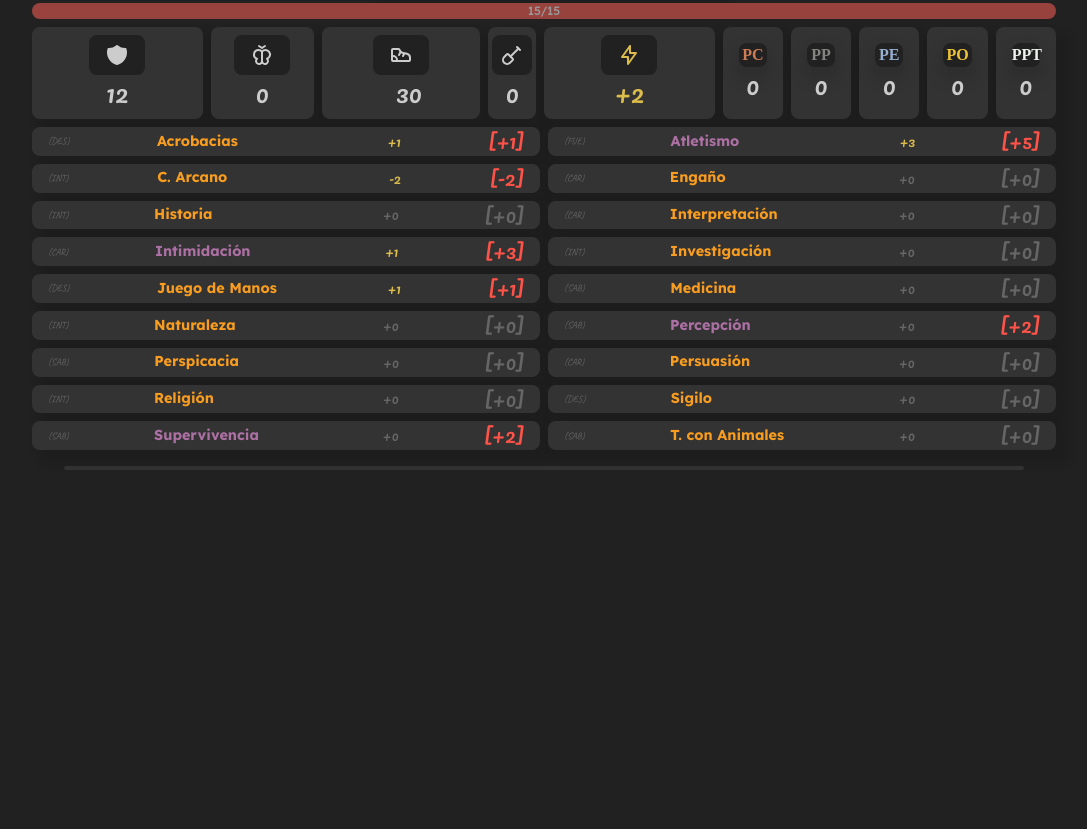
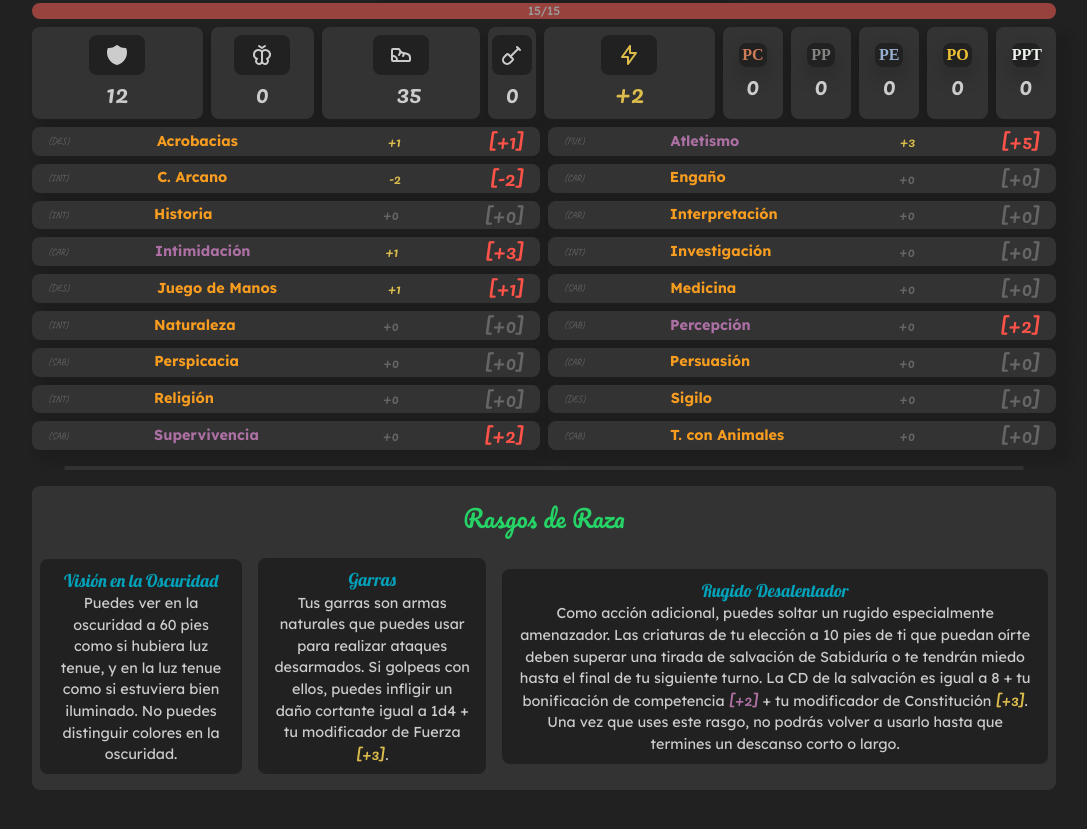
Before and after one commit to soynoov/voidegon, an Astro site: page /characters/lionel in a window 1280 px wide. Shown: the part 877-1706 px from the top of the page, without its empty margins (96-1183 px from the left). Before the commit the page ends 1443 px from the top, so only its background shows below. Built offline with nearby package versions, Linux system fonts and the light colour scheme; Astro itself is replaced by a stand-in of ours; a web font is replaced by a local one.

Commit message:
Update lionel.astro

```diff
--- a/src/pages/characters/lionel.astro
+++ b/src/pages/characters/lionel.astro
@@ -12,11 +12,12 @@ import CA from '../../components/little/CA.astro';
 import VEL from '../../components/little/VEL.astro';
 import INI from '../../components/little/INI.astro';
 import HR from '../../components/little/HR.astro';
+import H2 from '../../components/little/H2.astro';
 //
 let mod_com = 2,
-  fue = 3,
+  mod_fue = 3,
   des = 2,
-  con = 3,
+  mod_con = 3,
   int = -2,
   sab = 0,
   car = 1;
@@ -49,13 +50,13 @@ let mod_com = 2,
         />
       </section>
       <section class='col-span-6 pt-2'>
-        <HP hp={12 + con - 0} hpmax={12 + con} />
+        <HP hp={12 + mod_con - 0} hpmax={12 + mod_con} />
       </section>
       <section class='col-span-1 pt-2'>
         <CA des={des} />
       </section>
       <section class='col-span-2 p-2 pb-0'>
-        <VEL vel={30} />
+        <VEL vel={35} />
       </section>
       <section class='col-span-1 pt-2'>
         <INI des={des} />
@@ -72,7 +73,43 @@ let mod_com = 2,
       </section>
     </article>
     <HR />
-    <article></article>
+    <article class={`bg-[--gray] w-[80vw] mx-auto rounded-lg traits pb-2`}>
+      <H2 txt='Rasgos de Raza' />
+      <section>
+        <div>
+          <h4>Visión en la Oscuridad</h4>
+          <p>
+            Puedes ver en la oscuridad a 60 pies como si hubiera luz tenue, y en
+            la luz tenue como si estuviera bien iluminado. No puedes distinguir
+            colores en la oscuridad.
+          </p>
+        </div>
+        <div>
+          <h4>Garras</h4>
+          <p>
+            Tus garras son armas naturales que puedes usar para realizar ataques
+            desarmados. Si golpeas con ellos, puedes infligir un daño cortante
+            igual a 1d4 + tu modificador de Fuerza
+            <span id='date'>[+{mod_fue}]</span>.
+          </p>
+        </div>
+        <div>
+          <h4>Rugido Desalentador</h4>
+          <p>
+            Como acción adicional, puedes soltar un rugido especialmente
+            amenazador. Las criaturas de tu elección a 10 pies de ti que puedan
+            oírte deben superar una tirada de salvación de Sabiduría o te
+            tendrán miedo hasta el final de tu siguiente turno. La CD de la
+            salvación es igual a 8 + tu bonificación de competencia
+            <span class='font-[pacifico]' id='event'>
+              [+{mod_com}]
+            </span> + tu modificador de Constitución
+            <span id='date'>[+{mod_con}]</span>. Una vez que uses este rasgo, no
+            podrás volver a usarlo hasta que termines un descanso corto o largo.
+          </p>
+        </div>
+      </section>
+    </article>
   </main>
 </Layout>
 
@@ -87,4 +124,29 @@ let mod_com = 2,
   .section:hover {
     transform: scale(1.01);
   }
+
+  .traits section > div {
+    background-color: var(--dark);
+    border-radius: 0.5rem;
+    padding: 0.5rem;
+    margin: 0.5rem;
+
+    text-align: center;
+  }
+  .traits h4 {
+    color: var(--section);
+    text-align: center;
+    font-family: 'Lobster';
+    font-size: 1.1rem;
+  }
+  .traits p {
+    font-size: 0.9rem;
+    margin: 0 0.5rem;
+    text-wrap: balance;
+  }
+  .traits section {
+    display: flex;
+    justify-content: center;
+    align-items: center;
+  }
 </style>
```
